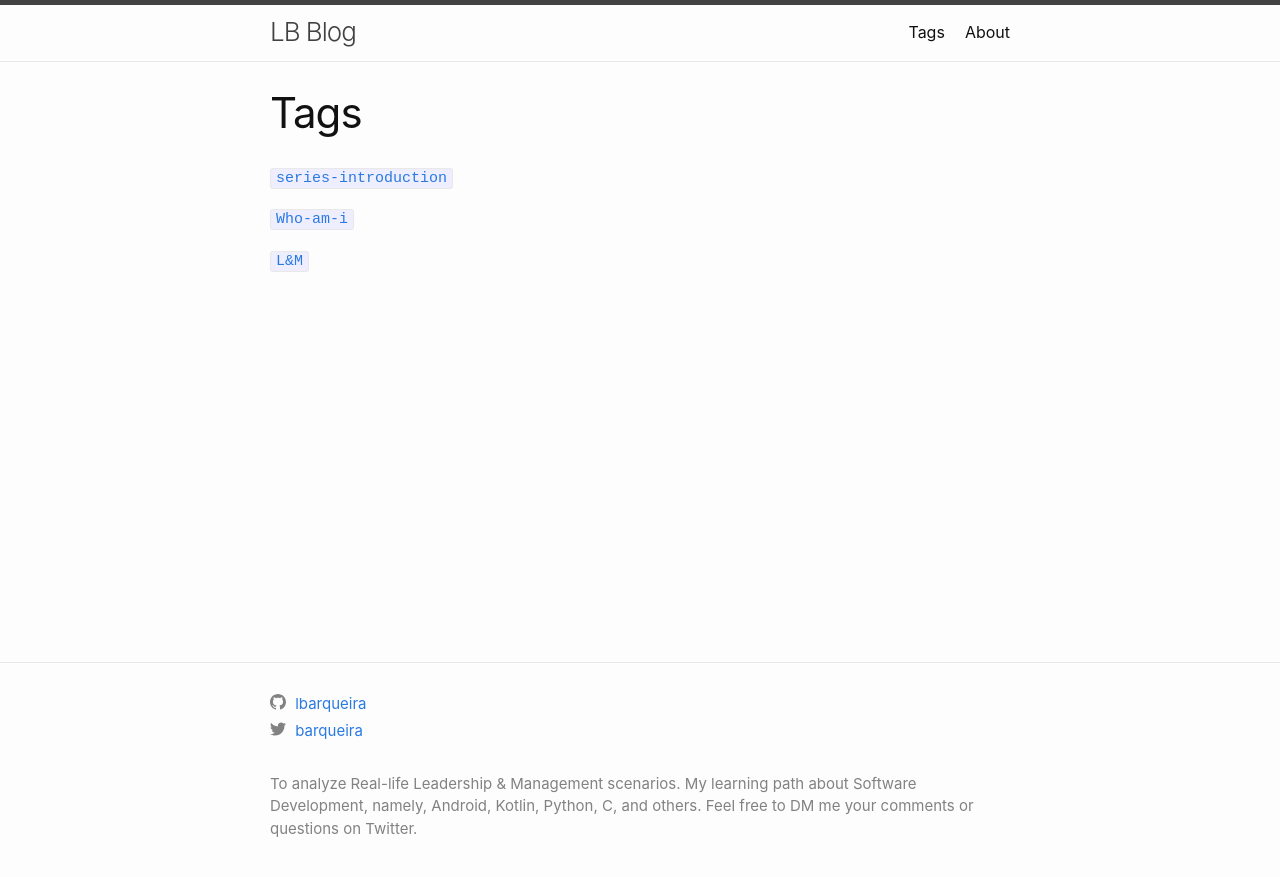
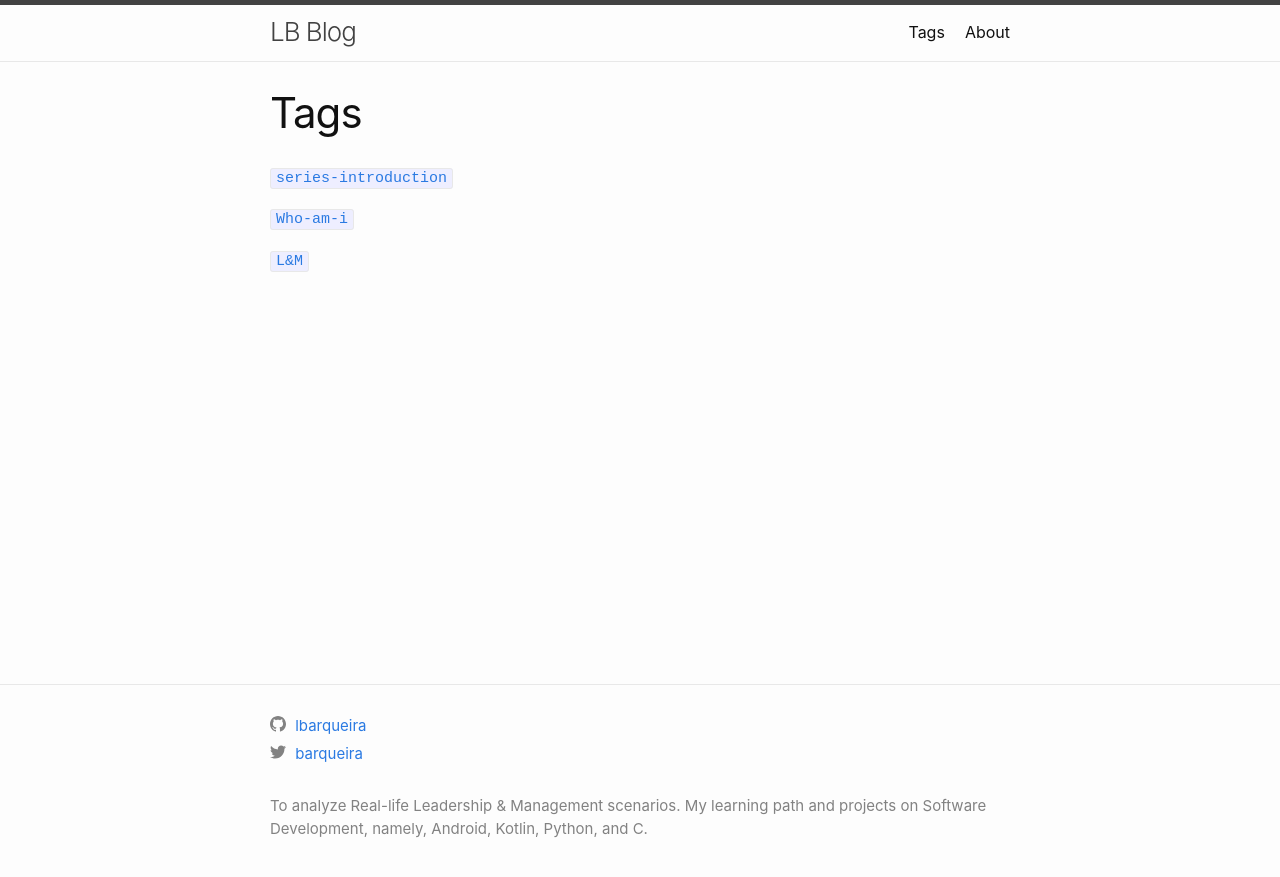
Before and after one commit to lbarqueira/lbarqueira.github.io, a Jekyll site: the page built from 01_tag-menu-page.md, in a window 1280 px wide. Shown: the top 877 px of the page. Built offline with Jekyll 4.4.1, drawn with Linux system fonts in a browser that asks for light colours.

Commit message:
update _config.yml

```diff
--- a/_config.yml
+++ b/_config.yml
@@ -22,9 +22,8 @@ title: LB Blog
 # email: luis.barqueira@hotmail.com
 description: >- # this means to ignore newlines until "baseurl:"
   To analyze Real-life Leadership & Management scenarios.
-  My learning path about Software Development, namely,
-  Android, Kotlin, Python, C, and others. Feel free to DM me your comments
-  or questions on Twitter.
+  My learning path and projects on Software Development, namely,
+  Android, Kotlin, Python, and C.
 baseurl: "" # the subpath of your site, e.g. /blog
 url: "https://lbarqueira.github.io" # the base hostname & protocol for your site, e.g. http://example.com
 twitter_username: barqueira
@@ -73,3 +72,10 @@ google_analytics: UA-162178711-1
 #   - vendor/cache/
 #   - vendor/gems/
 #   - vendor/ruby/
+
+social:
+  name: Luis Barqueira
+  links:
+    - https://twitter.com/barqueira
+    - https://www.linkedin.com/in/luis-barqueira-7369092/
+    - https://github.com/lbarqueira
```
